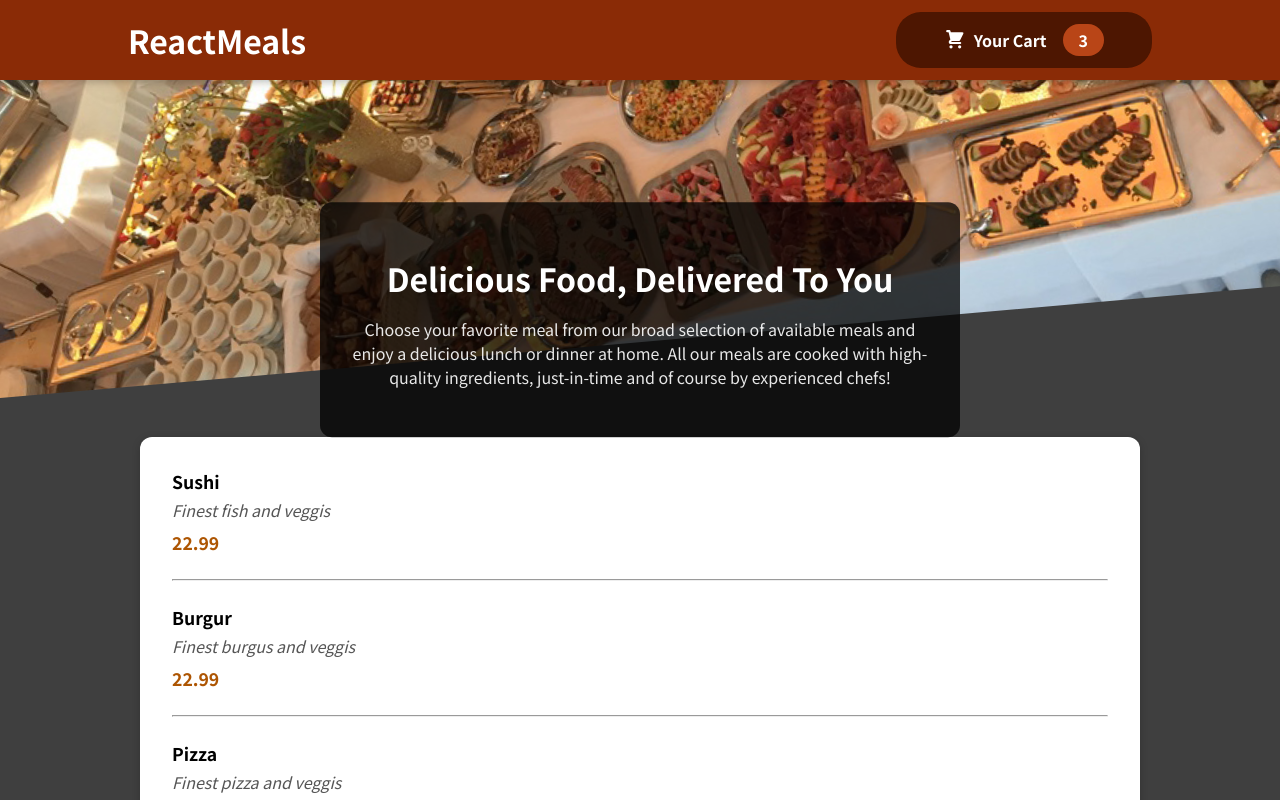
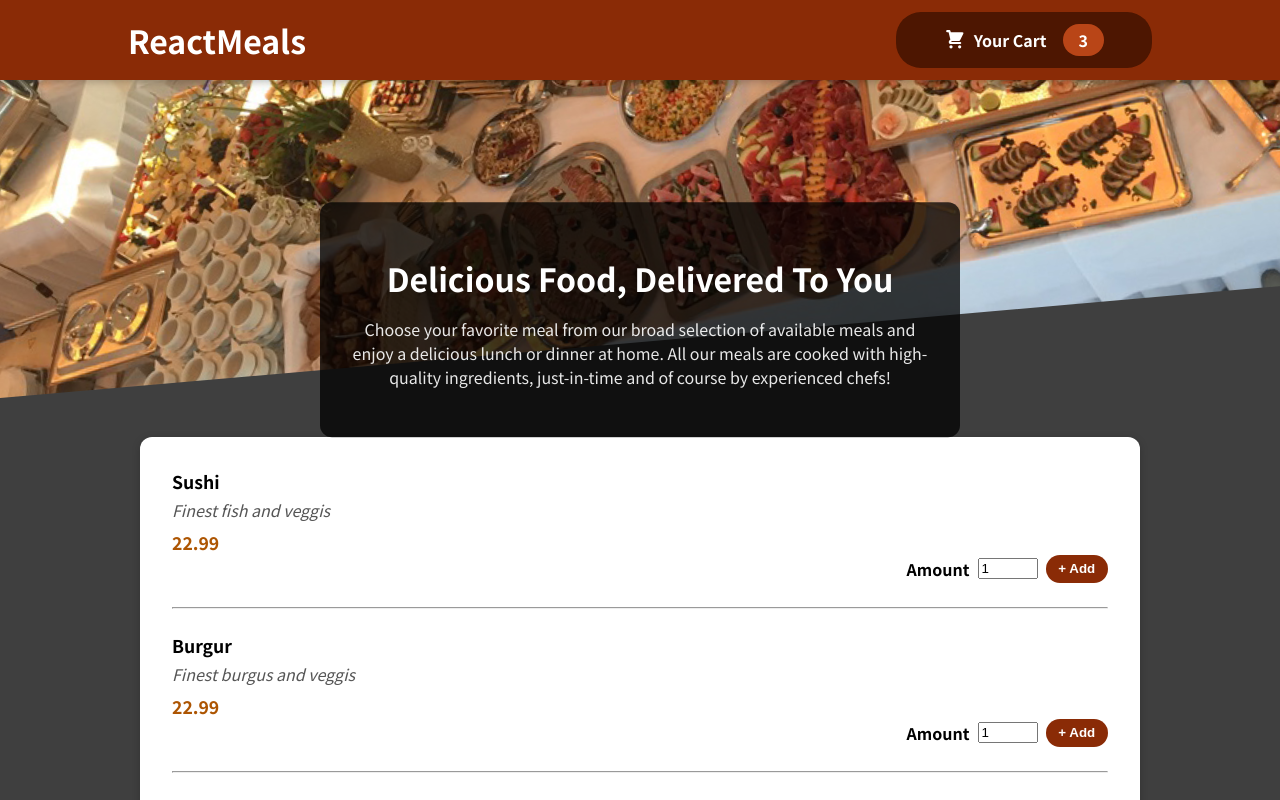
Before and after one commit to KunalSingh2001/01-starting-project, a React (Create React App) app: page / in a window 1280 px wide. Shown: the top 800 px of the page. Built offline with nearby package versions, Linux system fonts and the light colour scheme.

Commit message:
Applied quantity and button

```diff
--- /dev/null
+++ b/src/components/Layout/Button.js
@@ -0,0 +1,12 @@
+import React from 'react';
+import classes from "./Button.module.css";
+
+function Button (props) {
+    return (
+        <div className={classes['item-actions']}>
+            <button className={classes['button']}>{props.name}</button>
+        </div>
+    );
+}
+
+export default Button;
--- /dev/null
+++ b/src/components/Layout/Button.module.css
@@ -0,0 +1,20 @@
+.item-actions {
+  display: flex;
+  align-items: center;
+  gap: 0.5rem; /* space between input and button */
+  justify-content: flex-end; /* push to right */
+}
+
+.button {
+  background-color: #8a2b06;
+  color: white;
+  border: none;
+  padding: 0.4rem 0.8rem;
+  border-radius: 20px;
+  font-weight: bold;
+  cursor: pointer;
+}
+
+.button:hover {
+  background-color: #641e03;
+}
--- a/src/components/Layout/Item.js
+++ b/src/components/Layout/Item.js
@@ -1,10 +1,15 @@
-import React from 'react';
+import React , {useState} from 'react';
 import classes from './Item.module.css';
+import Button from './Button';
 const ItemArray  = [
     {name: 'Sushi', discription: "Finest fish and veggis", amount: 22.99},
     {name: 'Burgur', discription: "Finest burgus and veggis", amount: 22.99},
     {name: 'Pizza', discription: "Finest pizza and veggis", amount: 22.99}
 ];
+
+function changeQuantityHandler() {
+    console.log('enter');
+}
 
 function Item () {
     return (
@@ -16,6 +21,15 @@ function Item () {
                             <h6>{item.name}</h6>
                             <p>{item.discription}</p>
                             <h6 className={classes['price']} >{item.amount}</h6>
+                            <div className={classes['item-actions']}>
+                                <b>Amount</b> <input
+                                    type="number"
+                                    defaultValue="1"
+                                    className="form-control form-control-sm d-inline-block ms-2"
+                                    style={{ width: "60px" }}
+                                />
+                                <Button name="+ Add"/>
+                            </div>
                         </div>
                         <hr/>
                     </>
--- a/src/components/Layout/Item.module.css
+++ b/src/components/Layout/Item.module.css
@@ -33,3 +33,10 @@
   border-top: 1px solid #ddd;
   margin: 1rem 0;
 }
+
+.item-actions {
+  display: flex;
+  align-items: center;
+  gap: 0.5rem; /* space between input and button */
+  justify-content: flex-end; /* push to right */
+}
```
